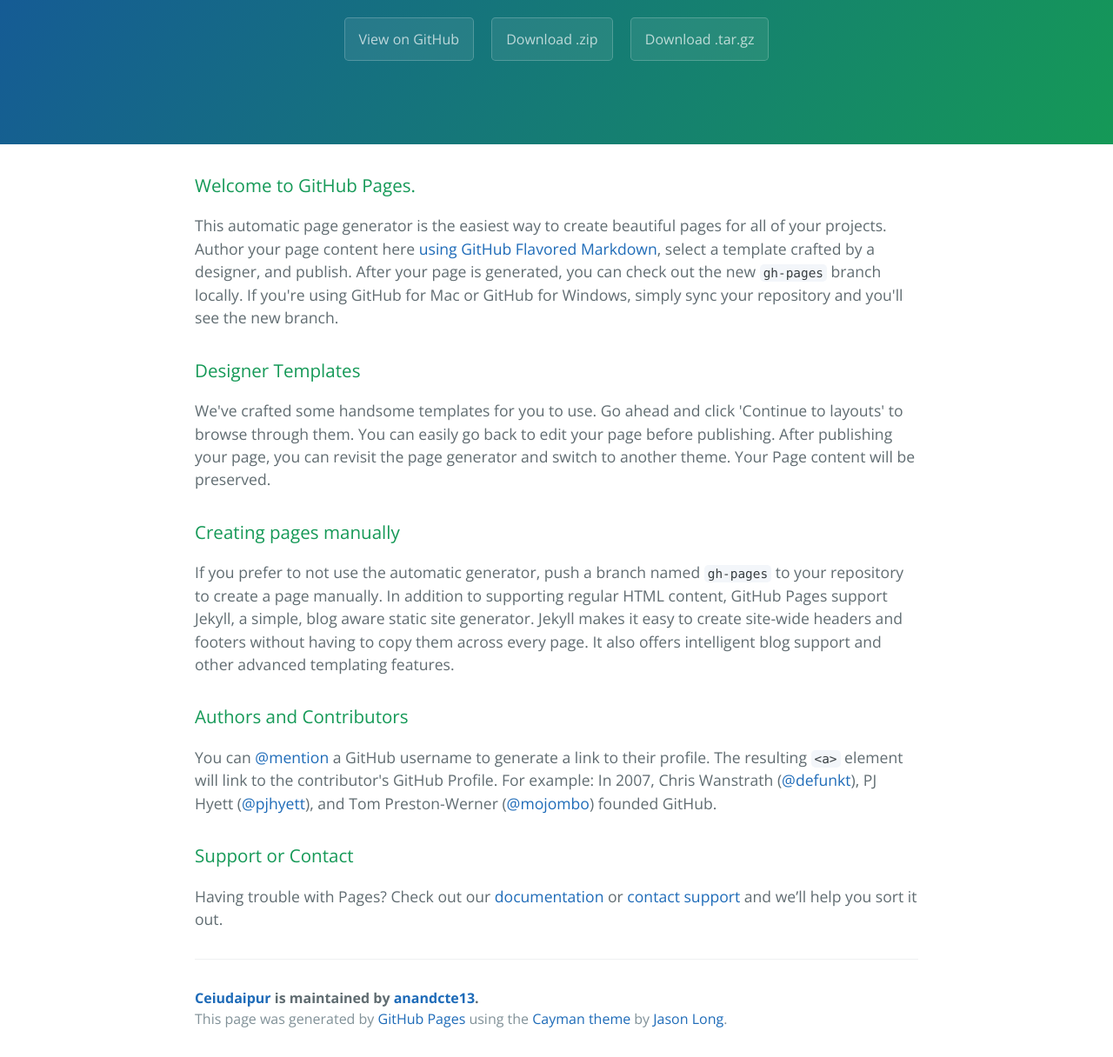
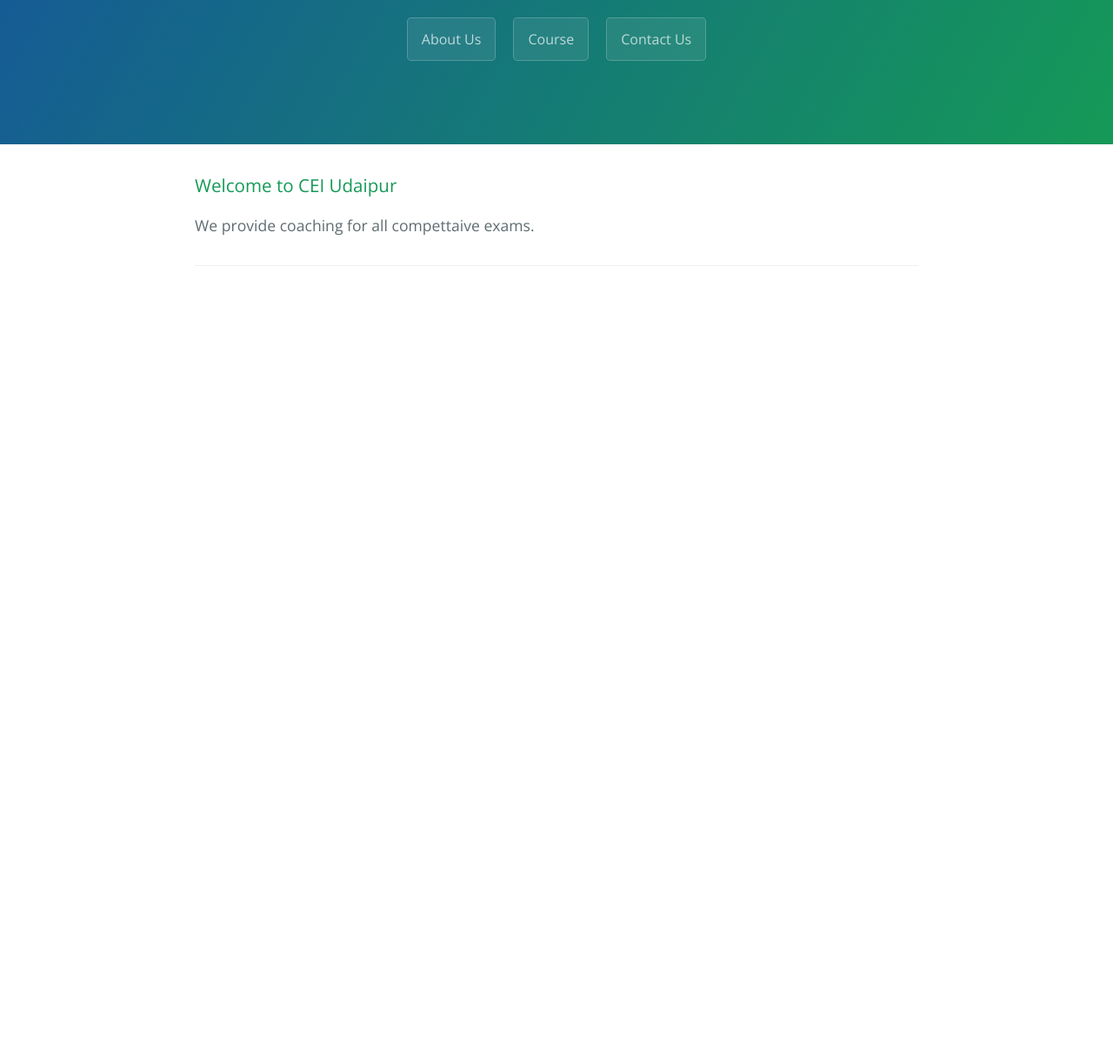
Before and after one commit to anandcte13/ceiudaipur, a plain HTML site: page index.html in a window 1280 px wide. Shown: the part 170-1386 px from the top of the page at 87% size. After the commit the page ends 800 px from the top, so only its background shows below. Drawn offline with nearby package versions, Linux system fonts and the light colour scheme.

Commit message:
Update index.html

```diff
--- a/index.html
+++ b/index.html
@@ -11,44 +11,20 @@
   </head>
   <body>
     <section class="page-header">
-      <h1 class="project-name">Ceiudaipur</h1>
+      <h1 class="project-name">Career Elevator Institute, Udaipur</h1>
       <h2 class="project-tagline"></h2>
-      <a href="https://github.com/anandcte13/ceiudaipur" class="btn">View on GitHub</a>
-      <a href="https://github.com/anandcte13/ceiudaipur/zipball/master" class="btn">Download .zip</a>
-      <a href="https://github.com/anandcte13/ceiudaipur/tarball/master" class="btn">Download .tar.gz</a>
+      <a href="" class="btn">About Us</a>
+      <a href="" class="btn">Course</a>
+      <a href="" class="btn">Contact Us</a>
     </section>
 
     <section class="main-content">
       <h3>
-<a id="welcome-to-github-pages" class="anchor" href="#welcome-to-github-pages" aria-hidden="true"><span class="octicon octicon-link"></span></a>Welcome to GitHub Pages.</h3>
+<a id="welcome-to-github-pages" class="anchor" href="#welcome-to-github-pages" aria-hidden="true"><span class="octicon octicon-link"></span></a>Welcome to CEI Udaipur</h3>
 
-<p>This automatic page generator is the easiest way to create beautiful pages for all of your projects. Author your page content here <a href="https://guides.github.com/features/mastering-markdown/">using GitHub Flavored Markdown</a>, select a template crafted by a designer, and publish. After your page is generated, you can check out the new <code>gh-pages</code> branch locally. If you're using GitHub for Mac or GitHub for Windows, simply sync your repository and you'll see the new branch.</p>
-
-<h3>
-<a id="designer-templates" class="anchor" href="#designer-templates" aria-hidden="true"><span class="octicon octicon-link"></span></a>Designer Templates</h3>
-
-<p>We've crafted some handsome templates for you to use. Go ahead and click 'Continue to layouts' to browse through them. You can easily go back to edit your page before publishing. After publishing your page, you can revisit the page generator and switch to another theme. Your Page content will be preserved.</p>
-
-<h3>
-<a id="creating-pages-manually" class="anchor" href="#creating-pages-manually" aria-hidden="true"><span class="octicon octicon-link"></span></a>Creating pages manually</h3>
-
-<p>If you prefer to not use the automatic generator, push a branch named <code>gh-pages</code> to your repository to create a page manually. In addition to supporting regular HTML content, GitHub Pages support Jekyll, a simple, blog aware static site generator. Jekyll makes it easy to create site-wide headers and footers without having to copy them across every page. It also offers intelligent blog support and other advanced templating features.</p>
-
-<h3>
-<a id="authors-and-contributors" class="anchor" href="#authors-and-contributors" aria-hidden="true"><span class="octicon octicon-link"></span></a>Authors and Contributors</h3>
-
-<p>You can <a href="https://github.com/blog/821" class="user-mention">@mention</a> a GitHub username to generate a link to their profile. The resulting <code>&lt;a&gt;</code> element will link to the contributor's GitHub Profile. For example: In 2007, Chris Wanstrath (<a href="https://github.com/defunkt" class="user-mention">@defunkt</a>), PJ Hyett (<a href="https://github.com/pjhyett" class="user-mention">@pjhyett</a>), and Tom Preston-Werner (<a href="https://github.com/mojombo" class="user-mention">@mojombo</a>) founded GitHub.</p>
-
-<h3>
-<a id="support-or-contact" class="anchor" href="#support-or-contact" aria-hidden="true"><span class="octicon octicon-link"></span></a>Support or Contact</h3>
-
-<p>Having trouble with Pages? Check out our <a href="https://help.github.com/pages">documentation</a> or <a href="https://github.com/contact">contact support</a> and we’ll help you sort it out.</p>
-
-      <footer class="site-footer">
-        <span class="site-footer-owner"><a href="https://github.com/anandcte13/ceiudaipur">Ceiudaipur</a> is maintained by <a href="https://github.com/anandcte13">anandcte13</a>.</span>
-
-        <span class="site-footer-credits">This page was generated by <a href="https://pages.github.com">GitHub Pages</a> using the <a href="https://github.com/jasonlong/cayman-theme">Cayman theme</a> by <a href="https://twitter.com/jasonlong">Jason Long</a>.</span>
-      </footer>
+<p>We provide coaching for all compettaive exams.</p>
+ <footer class="site-footer">
+       </footer>
 
     </section>
 
```
